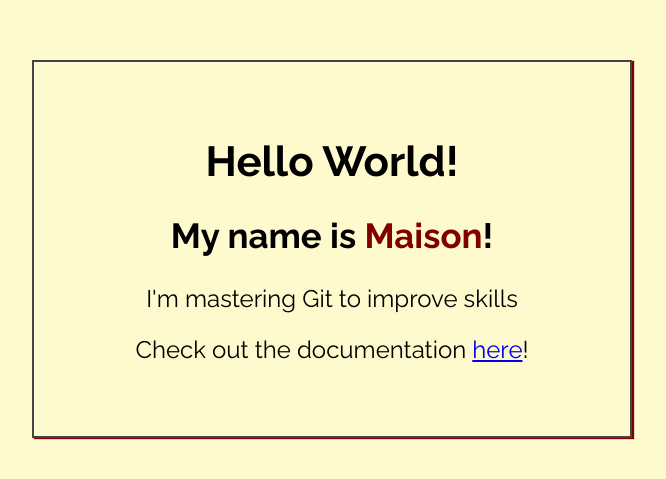
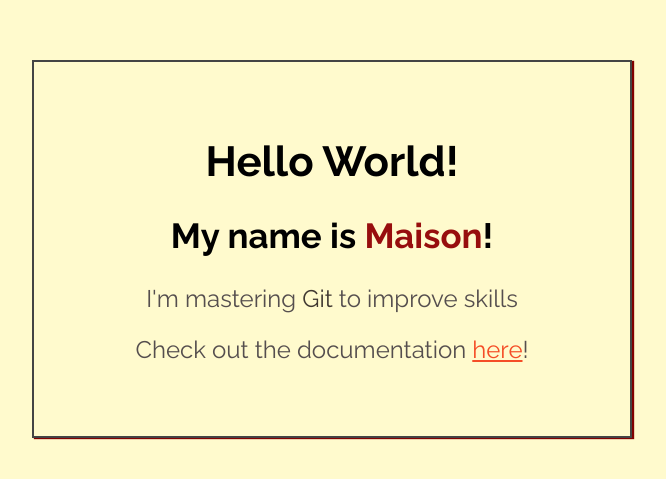
Before and after one commit to MaisonJRubiella/hello-world, a plain HTML site: page index.html in a window 1280 px wide. Shown: the part 151-630 px from the top of the page, without its empty margins (308-974 px from the left). Drawn offline with Linux system fonts and the light colour scheme.

Commit message:
changed colors of h1 and p

```diff
--- a/css/main.css
+++ b/css/main.css
@@ -40,12 +40,18 @@ body {
     font-family: 'Raleway', sans-serif;
     width: 100%;
     font-size: 1em;
+    color: rgb(85, 78, 78);
 }
 
 .highlight {
-    color: maroon;
+    color: rgb(151, 14, 14);
 }
-
+.git-logo {
+    color: #413932;
+}
+a {
+    color: #f54d27;
+}
 @media screen and (min-width: 760px) {
     .greeting {
         font-size: 1.5em;
--- a/index.html
+++ b/index.html
@@ -16,7 +16,7 @@
     <div class="greeting">
         <h1>Hello World!</h1>
         <h2>My name is <span class="highlight">Maison</span>!</h2>
-        <p>I'm mastering Git to improve skills</p>
+        <p>I'm mastering <span class="git-logo">Git</span> to improve skills</p>
         <p>Check out the documentation <a href="https://www.git-scm.com/doc">here</a>!</p>
     </div>
 </body>
```
